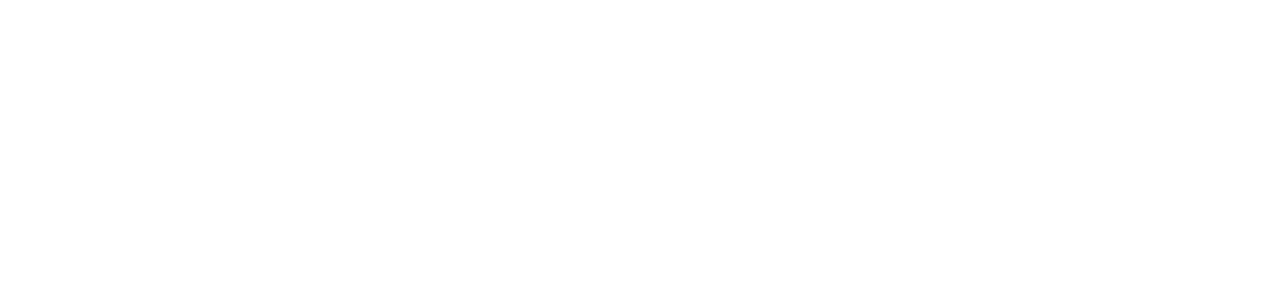
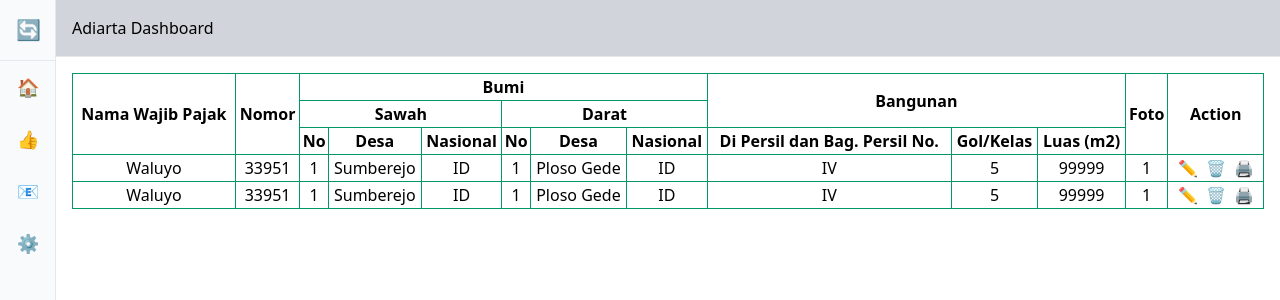
Before and after one commit to brilyyy/project-diskominfo, a React (Create React App) app in the folder frontend/: page /letterc in a window 1280 px wide. Shown: the top 300 px of the page. Built offline with nearby package versions, Linux system fonts and the light colour scheme.

Commit message:
bikin dashboard

```diff
--- a/frontend/src/App.js
+++ b/frontend/src/App.js
@@ -1,10 +1,11 @@
 import React from 'react';
+import Dashboard from './dashboard/Dashboard'
 
 function App() {
   return (
-    <>
-
-    </>
+    <div>
+      <Dashboard/>
+    </div>
   );
 }
 
--- a/frontend/src/dashboard/Dashboard.js
+++ b/frontend/src/dashboard/Dashboard.js
@@ -1,10 +1,22 @@
-import React from 'react';
+import React from 'react'
+import { BrowserRouter as Router} from 'react-router-dom'
+import Sidebar from './Sidebar'
+import TitleBar from './TitleBar'
+import DashboardRoute from './DashboardRoute'
 
 const Dashboard = () => {
     return (
-    <div className='flex bg-gray-300'>
-
-    </div>
+        <Router>
+            <div className='flex h-screen'>
+                <Sidebar />
+                <main className='w-full'>
+                    <TitleBar title='Adiarta Dashboard' />
+                    <div className='p-4'>
+                        <DashboardRoute />
+                    </div>
+                </main>
+            </div>
+        </Router>
     )
 }
 
--- /dev/null
+++ b/frontend/src/dashboard/DashboardRoute.js
@@ -0,0 +1,17 @@
+import React from 'react'
+import { Route } from 'react-router-dom'
+import Letterc from './letterc/Letterc'
+import DataDesa from './data-desa/DataDesa'
+
+const DashboardRoute = () => {
+    return (
+        <>
+        <Route path='/' exact component={DataDesa} />
+        <Route path='/letterc' component={Letterc} />
+        <Route path='/konfigurasi' component={null} />
+        <Route path='/cetak-surat' component={null} />
+        </>
+    )
+}
+
+export default DashboardRoute
--- a/frontend/src/dashboard/Sidebar.js
+++ b/frontend/src/dashboard/Sidebar.js
@@ -1,11 +1,66 @@
-import React from 'react';
+import React, { useState } from 'react'
+import { Link } from 'react-router-dom'
+
+const SidebarLink = props => {
+    return (
+        <Link to={props.linkto}>
+            <p className='text-gray-800 font-bold hover:bg-blue-200 cursor-pointer p-3'>
+            <span className='pr-3'>{props.icon}</span>
+            <span className=''>{props.title}</span>
+            </p>
+        </Link>
+    )
+}
+const SidebarIcon = props => {
+    return (
+        <Link to={props.linkto}>
+            <p className='text-gray-800 font-bold hover:bg-blue-200 cursor-pointer p-3 text-center text-lg'>
+                <span className=''>{props.icon}</span>
+            </p>
+
+        </Link>
+    )
+}
 
 const Sidebar = () => {
-    return(
-        <>
-            <aside>
+    const [open, setOpen] = useState(false);
+    const handleClose = () => {
+        setOpen(false)
+    }
 
-            </aside>
-        </>
+    const handleOpen = () => {
+        setOpen(true)
+    }
+
+
+    return (
+        <div>
+            {
+                open
+                    ?
+                    <aside className='w-64 border-r border-gray-light bg-gray-50 h-screen'>
+                        <div className='flex p-4 border-b border-gray-light justify-around'>
+                            <p className='text-xl antialiased'>Adiarta</p>
+                            <p className='text-xl antialiased cursor-pointer' onClick={handleClose}>❌</p>
+                        </div>
+                        <SidebarLink title='Data Desa' icon='🏠' linkto='/'/>
+                        <SidebarLink title='Letter C' icon='👍' linkto='/letterc' />
+                        <SidebarLink title='Cetak Surat' icon='📧' linkto='/cetak-surat' />
+                        <SidebarLink title='Konfigurasi' icon='⚙' linkto='/konfigurasi' />
+                    </aside>
+                    :
+                    <aside className='w-14 border-r border-gray-light bg-gray-50 h-screen'>
+                        <div className='flex p-4 border-b border-gray-light justify-around'>
+                            <p className='text-xl antialiased cursor-pointer' onClick={handleOpen}>🔄</p>
+                        </div>
+                        <SidebarIcon icon='🏠' linkto='/' />
+                        <SidebarIcon icon='👍' linkto='/letterc' />
+                        <SidebarIcon icon='📧' linkto='/cetak-surat' />
+                        <SidebarIcon icon='⚙' linkto='/konfigurasi' />
+                    </aside>
+            }
+        </div>
     )
 }
+
+export default Sidebar;
--- /dev/null
+++ b/frontend/src/dashboard/TitleBar.js
@@ -0,0 +1,11 @@
+import React from 'react'
+
+const TitleBar = (props) => {
+    return (
+        <div className='border-b border-gray-light w-full p-4 bg-gray-300'>
+            <p>{props.title}</p>
+        </div>
+    )
+}
+
+export default TitleBar
--- /dev/null
+++ b/frontend/src/dashboard/data-desa/DataDesa.js
@@ -0,0 +1,11 @@
+import React from 'react'
+
+const DataDesa = () => {
+    return (
+        <div>
+            <h1>Data Desa</h1>
+        </div>
+    )
+}
+
+export default DataDesa
--- /dev/null
+++ b/frontend/src/dashboard/letterc/Letterc.js
@@ -0,0 +1,90 @@
+import React from 'react'
+
+const TableData = (props) => {
+    return (
+        <tr className='text-center'>
+            <td className="border border-green-600">{ props.nama }</td>
+            <td className="border border-green-600">{ props.nomor }</td>
+            <td className="border border-green-600">{ props.noSawah }</td>
+            <td className="border border-green-600">{ props.desaSawah }</td>
+            <td className="border border-green-600">{ props.nasionalSawah }</td>
+            <td className="border border-green-600">{ props.noDarat }</td>
+            <td className="border border-green-600">{ props.desaDarat }</td>
+            <td className="border border-green-600">{ props.nasionalDarat }</td>
+            <td className="border border-green-600">{ props.noPersil }</td>
+            <td className="border border-green-600">{ props.gol }</td>
+            <td className="border border-green-600">{ props.luas }</td>
+            <td className="border border-green-600">{ props.foto }</td>
+            <td className="border border-green-600">
+                <span className='px-1'>✏</span>
+                <span className='px-1'>🗑</span>
+                <span className='px-1'>🖨</span>
+            </td>
+        </tr>
+    )
+}
+const Letterc = () => {
+    return (
+        <div>
+            <table className='border-collapse border border-green-800 w-full'>
+                <thead>
+                    <tr>
+                        <th rowspan="3" className="border border-green-600">Nama Wajib Pajak</th>
+                        <th rowspan="3" className="border border-green-600">Nomor</th>
+                        <th colspan="6" className="border border-green-600">Bumi</th>
+                        <th colspan="3" rowspan="2" className="border border-green-600">Bangunan</th>
+                        <th rowspan="3" className="border border-green-600">Foto</th>
+                        <th rowspan="3" className="border border-green-600">Action</th>
+                    </tr>
+                    <tr>
+                        <th colspan="3" className="border border-green-600">Sawah</th>
+                        <th colspan="3" className="border border-green-600">Darat</th>
+                    </tr>
+                    <tr>
+                        <th className="border border-green-600">No</th>
+                        <th className="border border-green-600">Desa</th>
+                        <th className="border border-green-600">Nasional</th>
+                        <th className="border border-green-600">No</th>
+                        <th className="border border-green-600">Desa</th>
+                        <th className="border border-green-600">Nasional</th>
+                        <th className="border border-green-600">Di Persil dan Bag. Persil No.</th>
+                        <th className="border border-green-600">Gol/Kelas</th>
+                        <th className="border border-green-600">Luas (m2)</th>
+                    </tr>
+                </thead>
+                <tbody>
+                    <TableData
+                    nama='Waluyo'
+                    nomor='33951'
+                    noSawah='1'
+                    desaSawah='Sumberejo'
+                    nasionalSawah='ID'
+                    noDarat='1'
+                    desaDarat='Ploso Gede'
+                    nasionalDarat='ID'
+                    noPersil='IV'
+                    gol='5'
+                    luas='99999'
+                    foto='1'
+                    />
+                    <TableData
+                    nama='Waluyo'
+                    nomor='33951'
+                    noSawah='1'
+                    desaSawah='Sumberejo'
+                    nasionalSawah='ID'
+                    noDarat='1'
+                    desaDarat='Ploso Gede'
+                    nasionalDarat='ID'
+                    noPersil='IV'
+                    gol='5'
+                    luas='99999'
+                    foto='1'
+                    />
+                </tbody>
+            </table>
+        </div>
+    )
+}
+
+export default Letterc
```
